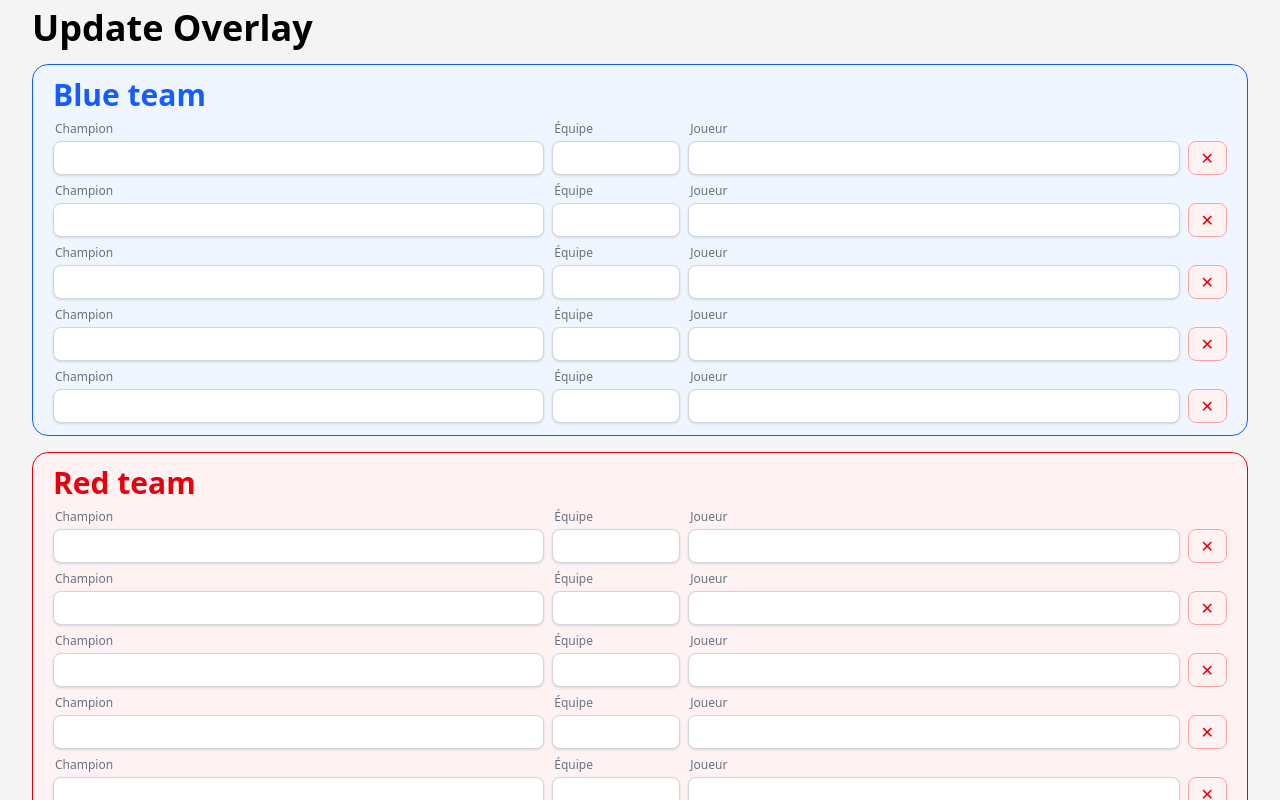
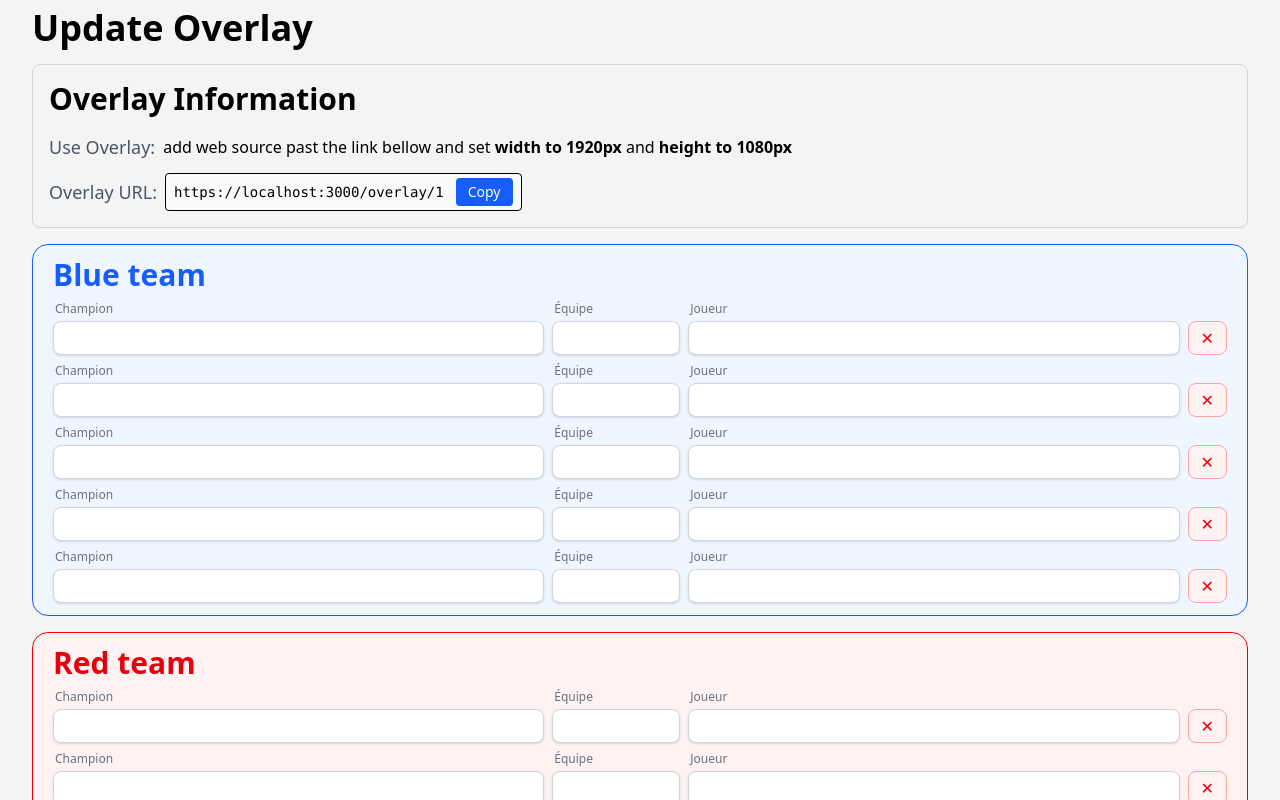
Before and after one commit to QuentinVdr/overlol, a Next.js app: page /1 in a window 1280 px wide. Shown: the top 800 px of the page. Built offline with nearby package versions, Linux system fonts and the light colour scheme; no server answers; the database is empty.

Commit message:
✨ Add Overlay info to use in obs

```diff
--- a/src/app/(app)/[id]/page.tsx
+++ b/src/app/(app)/[id]/page.tsx
@@ -1,5 +1,7 @@
+import OverlayInfo from '@/components/OverlayInfo';
 import { UpdateOverlayForm } from '@/components/UpdateOverlayForm';
 import { redirect } from 'next/navigation';
+import { getFullUrl } from '@/utils/url';
 
 export default async function UpdateOverlay({
   params,
@@ -9,9 +11,12 @@ export default async function UpdateOverlay({
     redirect('/');
   }
 
+  const overlayUrl = await getFullUrl(`/overlay/${id}`);
+
   return (
     <main className="flex h-full w-full flex-col gap-4 px-3 py-2 md:px-8">
       <h1>Update Overlay</h1>
+      <OverlayInfo id={id} overlayUrl={overlayUrl} />
       <UpdateOverlayForm id={id} />
     </main>
   );
--- /dev/null
+++ b/src/components/OverlayInfo.tsx
@@ -0,0 +1,51 @@
+'use client';
+
+import { useState } from 'react';
+
+type OverlayInfoProps = {
+  id: string;
+  overlayUrl: string;
+};
+
+export default function OverlayInfo({ overlayUrl }: Readonly<OverlayInfoProps>) {
+  const [copied, setCopied] = useState(false);
+
+  const copyToClipboard = async () => {
+    try {
+      await navigator.clipboard.writeText(overlayUrl);
+      setCopied(true);
+      setTimeout(() => setCopied(false), 1500);
+    } catch (err) {
+      console.error('Failed to copy: ', err);
+    }
+  };
+
+  return (
+    <div className="rounded-lg border border-gray-300 p-4">
+      <h2 className="mb-4 text-lg font-semibold">Overlay Information</h2>
+
+      <div className="flex flex-col gap-3">
+        <p className="flex flex-row items-center gap-2">
+          <span className="text-lg text-gray-600">Use Overlay:</span>
+          <span>
+            add web source past the link bellow and set <b>width to 1920px</b> and{' '}
+            <b>height to 1080px</b>
+          </span>
+        </p>
+
+        <p className="flex flex-row items-center gap-2">
+          <span className="text-lg text-gray-600">Overlay URL:</span>
+          <div className="flex items-center gap-3 rounded border bg-gray-50 px-2 py-1">
+            <code className="flex-1 font-mono text-sm break-all">{overlayUrl}</code>
+            <button
+              onClick={copyToClipboard}
+              className="rounded bg-blue-600 px-3 py-1 text-sm text-white transition-colors hover:bg-blue-700"
+            >
+              {copied ? 'Copied!' : 'Copy'}
+            </button>
+          </div>
+        </p>
+      </div>
+    </div>
+  );
+}
--- /dev/null
+++ b/src/utils/url.ts
@@ -0,0 +1,35 @@
+import { headers } from 'next/headers';
+
+/**
+ * Get the full URL for a given path in a server component
+ * @param path - The path to append to the base URL (should start with /)
+ * @returns The full URL including protocol and hostname
+ */
+export async function getFullUrl(path: string): Promise<string> {
+  const headersList = await headers();
+  const host = headersList.get('host');
+
+  // Check for forwarded protocol (useful for production environments behind proxies)
+  const protocol =
+    headersList.get('x-forwarded-proto') || headersList.get('x-forwarded-ssl') === 'on'
+      ? 'https'
+      : 'http';
+
+  return `${protocol}://${host}${path}`;
+}
+
+/**
+ * Get the base URL (protocol + hostname) in a server component
+ * @returns The base URL without any path
+ */
+export async function getBaseUrl(): Promise<string> {
+  const headersList = await headers();
+  const host = headersList.get('host');
+
+  const protocol =
+    headersList.get('x-forwarded-proto') || headersList.get('x-forwarded-ssl') === 'on'
+      ? 'https'
+      : 'http';
+
+  return `${protocol}://${host}`;
+}
--- /dev/null
+++ b/src/utils/useUrl.ts
@@ -0,0 +1,35 @@
+import { useEffect, useState } from 'react';
+
+/**
+ * Custom hook to get the current URL in client components
+ * @param path - Optional path to append to the base URL
+ * @returns The full URL or null if not yet mounted
+ */
+export function useFullUrl(path?: string): string | null {
+  const [url, setUrl] = useState<string | null>(null);
+
+  useEffect(() => {
+    if (typeof window !== 'undefined') {
+      const baseUrl = `${window.location.protocol}//${window.location.host}`;
+      setUrl(path ? `${baseUrl}${path}` : baseUrl);
+    }
+  }, [path]);
+
+  return url;
+}
+
+/**
+ * Custom hook to get the base URL in client components
+ * @returns The base URL or null if not yet mounted
+ */
+export function useBaseUrl(): string | null {
+  const [baseUrl, setBaseUrl] = useState<string | null>(null);
+
+  useEffect(() => {
+    if (typeof window !== 'undefined') {
+      setBaseUrl(`${window.location.protocol}//${window.location.host}`);
+    }
+  }, []);
+
+  return baseUrl;
+}
```
